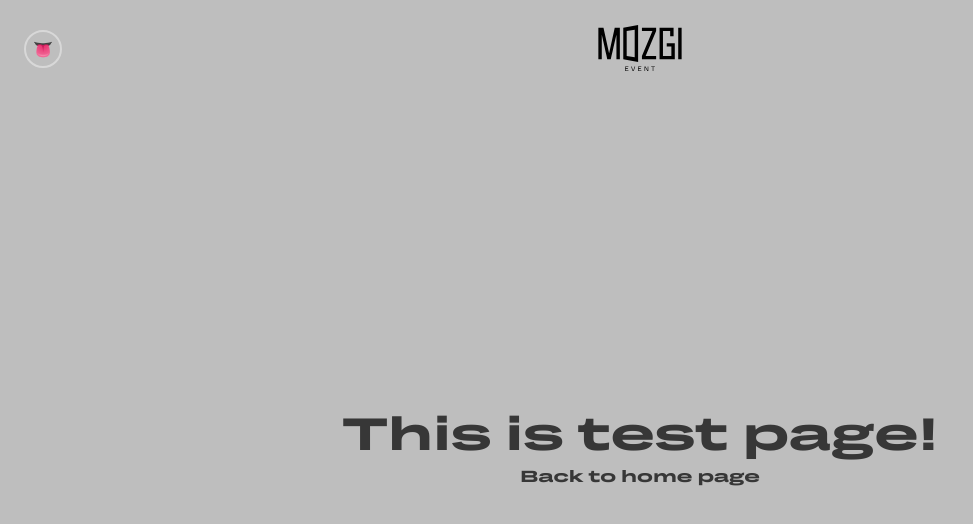
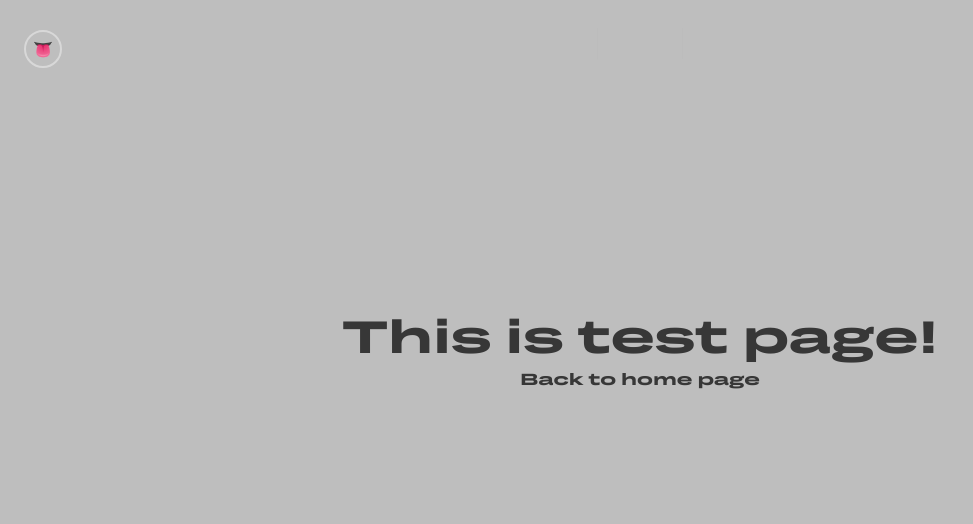
Before and after one commit to ArtemLizantan/mozgi, a React (Vite) app: page /mozgi/test-page in a window 1280 px wide. Shown: the top 524 px of the page, without its empty margins (0-973 px from the left). Built offline with nearby package versions, Linux system fonts and the light colour scheme.

Commit message:
fix bugs 2.0

```diff
--- a/package.json
+++ b/package.json
@@ -18,18 +18,14 @@
     "normalize.css": "^8.0.1",
     "react": "^18.2.0",
     "react-dom": "^18.2.0",
-    "react-flip-page": "^1.6.4",
-    "react-flip-toolkit": "^7.1.0",
-    "react-parallax": "^3.5.1",
     "react-router-dom": "^6.22.0",
-    "react-scroll-parallax": "^3.4.5",
-    "react-transition-group": "^4.4.5",
     "sass": "^1.70.0"
   },
   "devDependencies": {
     "@types/react": "^18.2.55",
     "@types/react-dom": "^18.2.19",
     "@vitejs/plugin-react": "^4.2.1",
+    "autoprefixer": "^10.4.17",
     "eslint": "^8.56.0",
     "eslint-plugin-react": "^7.33.2",
     "eslint-plugin-react-hooks": "^4.6.0",
--- a/src/components/header/Header.jsx
+++ b/src/components/header/Header.jsx
@@ -16,12 +16,12 @@ const Header = () => {
   useLayoutEffect(() => {
     const tl = gsap.timeline();
 
-    gsap.set(".header__body", { y: "-100%", opacity: 0 }); // начальная позиция за пределами экрана
+    gsap.set(".header__body", { y: "-100%", opacity: 0 });
 
     tl.to(".header__body", {
       duration: 1,
       opacity: 1,
-      y: 0, // конечная позиция (0 означает верхнюю часть экрана)
+      y: 0,
       ease: "power2.out",
       delay: 2,
     });
--- a/src/components/header/header.scss
+++ b/src/components/header/header.scss
@@ -3,6 +3,10 @@
   display: flex;
   position: relative;
   z-index: 2000;
+  position: absolute;
+  width: 100%;
+  top: 0;
+  left: 0;
   @media(max-width: 567px) {
     min-height: 60px;
   }
--- a/src/components/logo/Logo.jsx
+++ b/src/components/logo/Logo.jsx
@@ -1,5 +1,5 @@
 import { Link } from "react-router-dom";
-import "./logo.scss"
+import "./logo.scss";
 const Logo = () => {
   return (
     <Link to={"/"} className="logo">
@@ -10,11 +10,55 @@ const Logo = () => {
         fill="none"
         xmlns="http://www.w3.org/2000/svg"
       >
+        <defs>
+          <mask id="logoMask">
+            <rect fill="white" width="100%" height="100%" />
+            <rect fill="#000" x="0" y="0" width="85" height="46">
+              <animate
+                attributeName="y"
+                dur="0.5s"
+                begin="2.5s"
+                values="0;-46"
+                fill="freeze"
+              />
+            </rect>
+          </mask>
+          <mask id="fillMask">
+            <rect fill="white" width="100%" height="100%" />
+            <rect fill="#000" x="0" y="0" width="85" height="46">
+              <animate
+                attributeName="y"
+                dur="2s"
+                begin="2.5s"
+                values="0;-46"
+                fill="freeze"
+              />
+            </rect>
+          </mask>
+        </defs>
+
         <path
-          fillRule="evenodd"
-          clipRule="evenodd"
+          id="logoPath"
+          fill="none"
+          stroke="#000"
+          strokeWidth="0.5"
           d="M29.1881 6.12368L37.1967 4.76944V32.3073L29.1881 30.9529V6.12368ZM25.7709 2.70864V34.3682L40.6138 37.0767V0L25.7709 2.70864ZM69.2349 18.1975V21.6108H73.8769V30.9366H65.4666V6.12038H72.6661V11.1968H76.0816V2.7072H62.0511V34.3498H77.2924V18.1975H69.2349ZM11.6071 28.088L11.6259 28.1724C13.5022 19.6456 15.3722 11.1529 17.2328 2.70721H22.3529V34.3496H18.9376V9.63353C18.8876 9.63353 13.2524 34.3656 13.2524 34.3656H9.96191C9.96191 34.3656 4.3267 9.63353 4.27684 9.63353V34.3496H0.861328V2.70721H5.98131C7.8421 11.1529 9.71227 19.6456 11.5885 28.1724C11.5948 28.1442 11.6007 28.1161 11.6071 28.088ZM54.9259 6.12045H44.4379V2.70727H58.6289V6.12045L48.1405 30.9365H58.6289V34.3498H44.4379V30.9365L54.9259 6.12045ZM84.1299 34.35H80.7142V2.7074H84.1299V34.35ZM30.9617 45.9999V45.4751H28.2521V43.8936H30.353V43.3689H28.2521V41.9542H30.8591V41.4293H27.6754V45.9999H30.9617ZM33.6423 41.4292H34.251L35.4999 45.4108H35.8204L37.0694 41.4292H37.6652L36.2045 45.9999H35.1027L33.6423 41.4292ZM43.9078 45.9999V45.4751H41.1982V43.8936H43.2995V43.3689H41.1982V41.9542H43.8055V41.4293H40.6218V45.9999H43.9078ZM50.7845 41.4292V45.9999H49.8749L47.7484 42.1782H47.6071V45.9999H47.0437V41.4292H47.9533L50.0798 45.251H50.2207V41.4292H50.7845ZM55.8168 41.9416H57.3159V41.4292H53.7286V41.9416H55.24V46H55.8168V41.9416Z"
-          fill="black"
+          mask="url(#logoMask)"
+        >
+          <animate
+            attributeName="stroke"
+            dur="4s"
+            begin="0s"
+            values="#000;none"
+            fill="freeze"
+          />
+        </path>
+
+        <path
+          id="fillPath"
+          fill="#000"
+          d="M29.1881 6.12368L37.1967 4.76944V32.3073L29.1881 30.9529V6.12368ZM25.7709 2.70864V34.3682L40.6138 37.0767V0L25.7709 2.70864ZM69.2349 18.1975V21.6108H73.8769V30.9366H65.4666V6.12038H72.6661V11.1968H76.0816V2.7072H62.0511V34.3498H77.2924V18.1975H69.2349ZM11.6071 28.088L11.6259 28.1724C13.5022 19.6456 15.3722 11.1529 17.2328 2.70721H22.3529V34.3496H18.9376V9.63353C18.8876 9.63353 13.2524 34.3656 13.2524 34.3656H9.96191C9.96191 34.3656 4.3267 9.63353 4.27684 9.63353V34.3496H0.861328V2.70721H5.98131C7.8421 11.1529 9.71227 19.6456 11.5885 28.1724C11.5948 28.1442 11.6007 28.1161 11.6071 28.088ZM54.9259 6.12045H44.4379V2.70727H58.6289V6.12045L48.1405 30.9365H58.6289V34.3498H44.4379V30.9365L54.9259 6.12045ZM84.1299 34.35H80.7142V2.7074H84.1299V34.35ZM30.9617 45.9999V45.4751H28.2521V43.8936H30.353V43.3689H28.2521V41.9542H30.8591V41.4293H27.6754V45.9999H30.9617ZM33.6423 41.4292H34.251L35.4999 45.4108H35.8204L37.0694 41.4292H37.6652L36.2045 45.9999H35.1027L33.6423 41.4292ZM43.9078 45.9999V45.4751H41.1982V43.8936H43.2995V43.3689H41.1982V41.9542H43.8055V41.4293H40.6218V45.9999H43.9078ZM50.7845 41.4292V45.9999H49.8749L47.7484 42.1782H47.6071V45.9999H47.0437V41.4292H47.9533L50.0798 45.251H50.2207V41.4292H50.7845ZM55.8168 41.9416H57.3159V41.4292H53.7286V41.9416H55.24V46H55.8168V41.9416Z"
+          mask="url(#fillMask)"
         />
       </svg>
     </Link>
--- a/src/components/logo/logo.scss
+++ b/src/components/logo/logo.scss
@@ -4,21 +4,21 @@
       width: 46px;
       height: 26px;
     }
-    path {
-      fill: transparent;
-      stroke: #000000;
-      animation: fillLogo 2s both;
-    }
   }
 }
-
-@keyframes fillLogo {
-  from {
-    fill: transparent;
-    stroke-width: 0.2px;
-  }
-  to {
-    fill: #000000;
-    stroke-width: 0px;
-  }
+#crc1 {
+  fill: none;
+  stroke: red;
+  stroke-width: 10;
+  mask: url(#msk1);
 }
+// @keyframes fillLogo {
+//   from {
+//     fill: transparent;
+//     stroke-width: 0.2px;
+//   }
+//   to {
+//     fill: #000000;
+//     stroke-width: 0px;
+//   }
+// }
--- a/src/pages/main/sections/hero/hero.scss
+++ b/src/pages/main/sections/hero/hero.scss
@@ -1,7 +1,7 @@
 .hero {
   display: flex;
   flex-direction: column;
-  min-height: calc(100vh - 97px);
+  min-height: 100vh;
   justify-content: center;
   align-items: center;
   position: relative;
--- a/src/styles/index.scss
+++ b/src/styles/index.scss
@@ -13,8 +13,8 @@ body {
 }
 
 main {
+  position: relative;
   overflow: hidden;
-  position: relative;
 }
 
 .slide-in {
--- a/src/styles/root.scss
+++ b/src/styles/root.scss
@@ -1,6 +1,3 @@
 :root {
   --font-family: "Grtsk Giga", sans-serif;
-  --black: "#373737";
-  --grey: "#bebebe";
-  --white: "#0000";
 }
```
Also changed, not shown: 1 other file (tests, documents, lock files or other folders).
